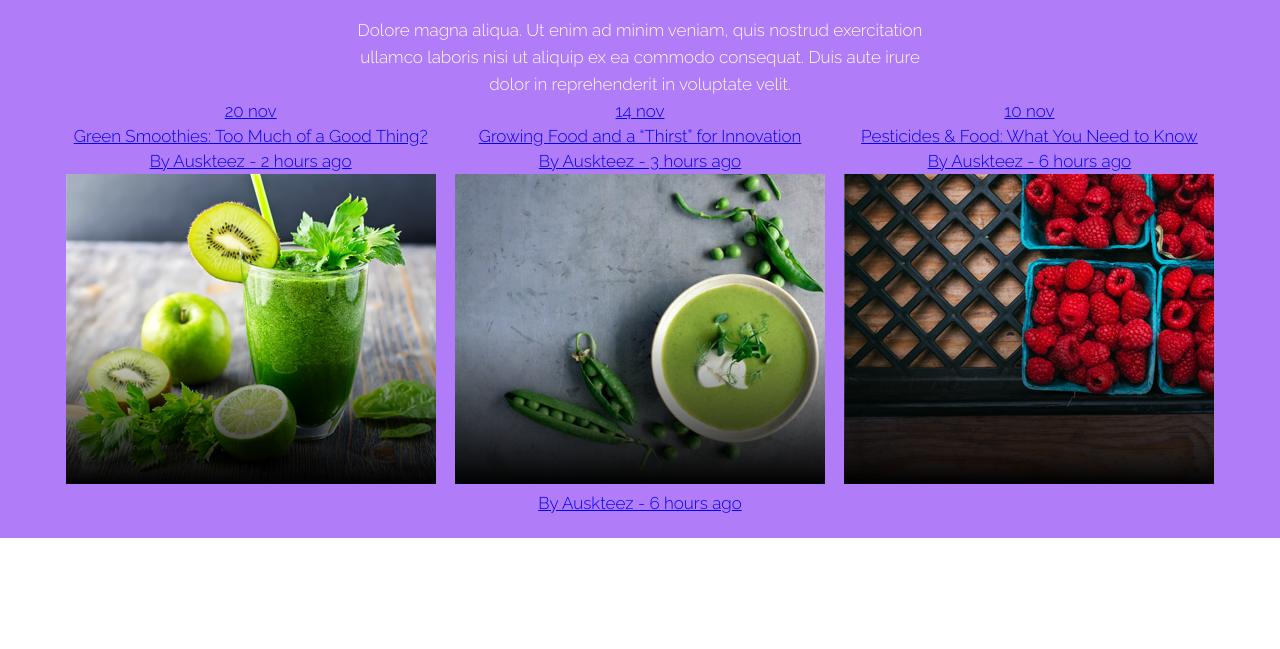
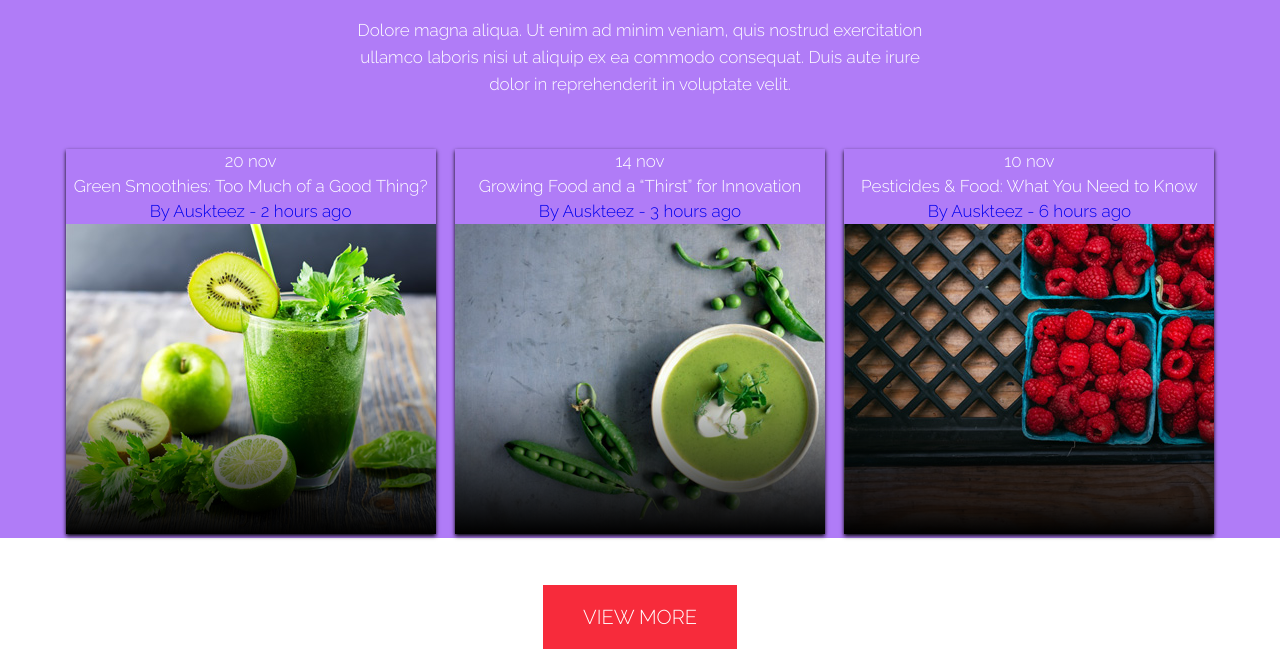
Before and after one commit to Klimov-V/position, a website: page index.html in a window 1280 px wide. Shown: the part 262-911 px from the top of the page. Before the commit the page ends 800 px from the top, so only its background shows below. Drawn offline with Linux system fonts and the light colour scheme.

Commit message:
some commit

```diff
--- a/index.html
+++ b/index.html
@@ -18,31 +18,37 @@
                 <div class="section__subtitle">Dolore magna aliqua. Ut enim ad minim veniam, quis nostrud exercitation ullamco laboris nisi ut aliquip ex ea commodo consequat. Duis aute irure dolor in reprehenderit in voluptate velit.</div>
                 <div class="posts">
                     <a href="#" class="post">
-                        <time>20 nov</time>
+                        <div class="post__info">
+                            <time class="post__date">20 nov</time>
                             <div class="post__title">Green Smoothies: Too Much of a Good Thing?</div>
                             <div class="post__athor">By Auskteez - 2 hours ago</div>
+                        </div>
                         <div class="post__img-wraper">
                             <img class="post__img" src="img/smoothie.jpg" alt="Smoothie">
                         </div>
                     </a>
                     <a href="#" class="post">
-                        <time>14 nov</time>
+                        <div class="post__info">
+                            <time class="post__date">14 nov</time>
                             <div class="post__title">Growing Food and a “Thirst” for Innovation</div>
                             <div class="post__athor">By Auskteez - 3 hours ago</div>
+                        </div>
                         <div class="post__img-wraper">
                             <img class="post__img" src="img/soup.jpg" alt="Soup">
                         </div>
                     </a>
                     <a href="#" class="post">
-                        <time>10 nov</time>
+                        <div class="post__info">
+                            <time class="post__date">10 nov</time>
                             <div class="post__title">Pesticides & Food: What You Need to Know</div>
                             <div class="post__athor">By Auskteez - 6 hours ago</div>
+                        </div>
                         <div class="post__img-wraper">
                             <img class="post__img" src="img/raspberry.jpg" alt="Raspberry">
                         </div>
                     </a>
                 </div>
-                <a href="#" class="btn">By Auskteez - 6 hours ago</a>
+                <a href="#" class="btn">VIEW MORE</a>
             </div>
         </div>
     </section>
--- a/scss/style.scss
+++ b/scss/style.scss
@@ -13,6 +13,9 @@ html {
 body {
   @include font($body-ff, 1.7rem, $body-color, 300, $lh: 2.5rem);
   height: 100vh;
+}
+a {
+  text-decoration: none;
 }
 
 .container {
@@ -40,14 +43,19 @@ body {
   }
 }
 .posts {
-
+  margin: 50px 0 60px;
 }
 .post {
   position: relative;
   display: inline-block;
+  box-shadow: 0 2px 4px #000;
+
+  @include hover {
+    box-shadow: 0 6px 12px #000;
+  }
 
   &:hover .post__img {
-    transform: scale(1.2);
+    transform: scale(1.1);
     @include tr;
   }
   & + & {
@@ -74,6 +82,22 @@ body {
     bottom: 0;
     left: 0;
     @include tr;
+  }
+  &__info {
 
   }
+  &__title,
+  &__subtitle,
+  &__date {
+    color: $body-color;
+  }
 }
+.btn {
+  padding: 20px 40px;
+  background-color: $btn-bg;
+  @include font($fz: 2rem, $fc: $body-color);
+  @include hover {
+    box-shadow: 0 2px 4px #000;
+    background-color: lighten($btn-bg, 2);
+  }
+}
```
Also changed, not shown: css/style.css, 1 other file. Lines whose indentation alone changed are shown as unchanged.
